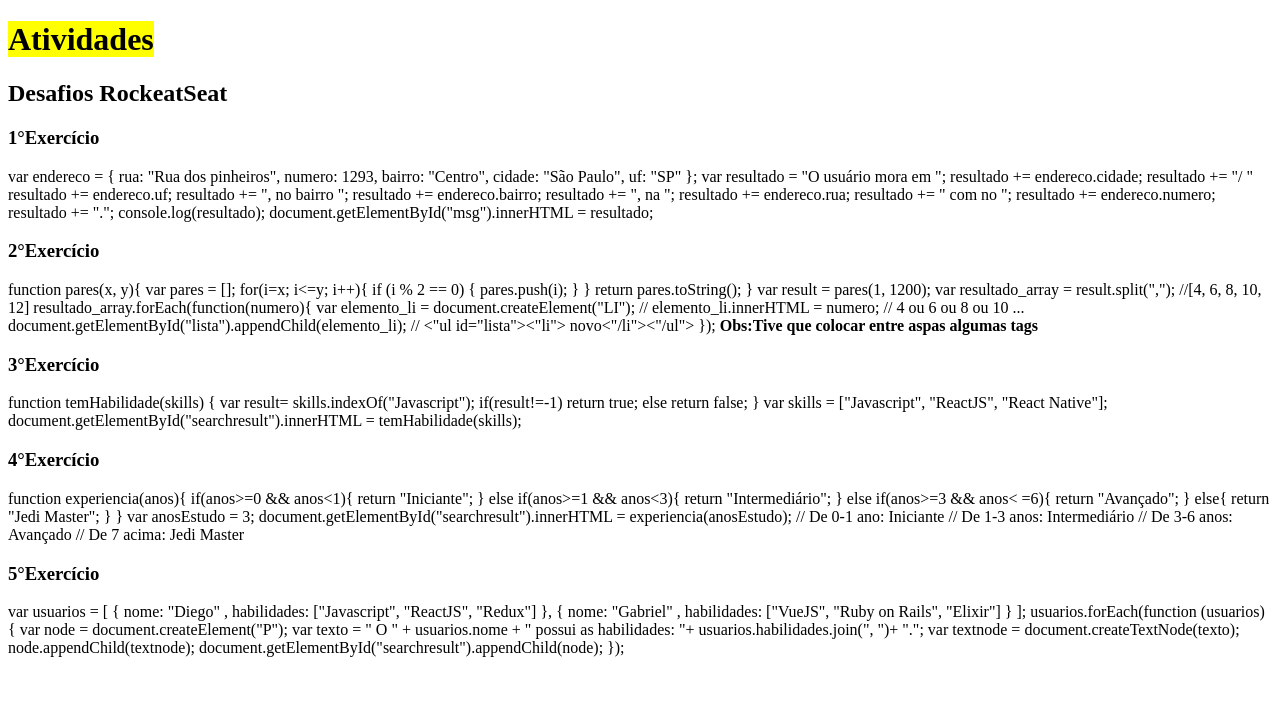
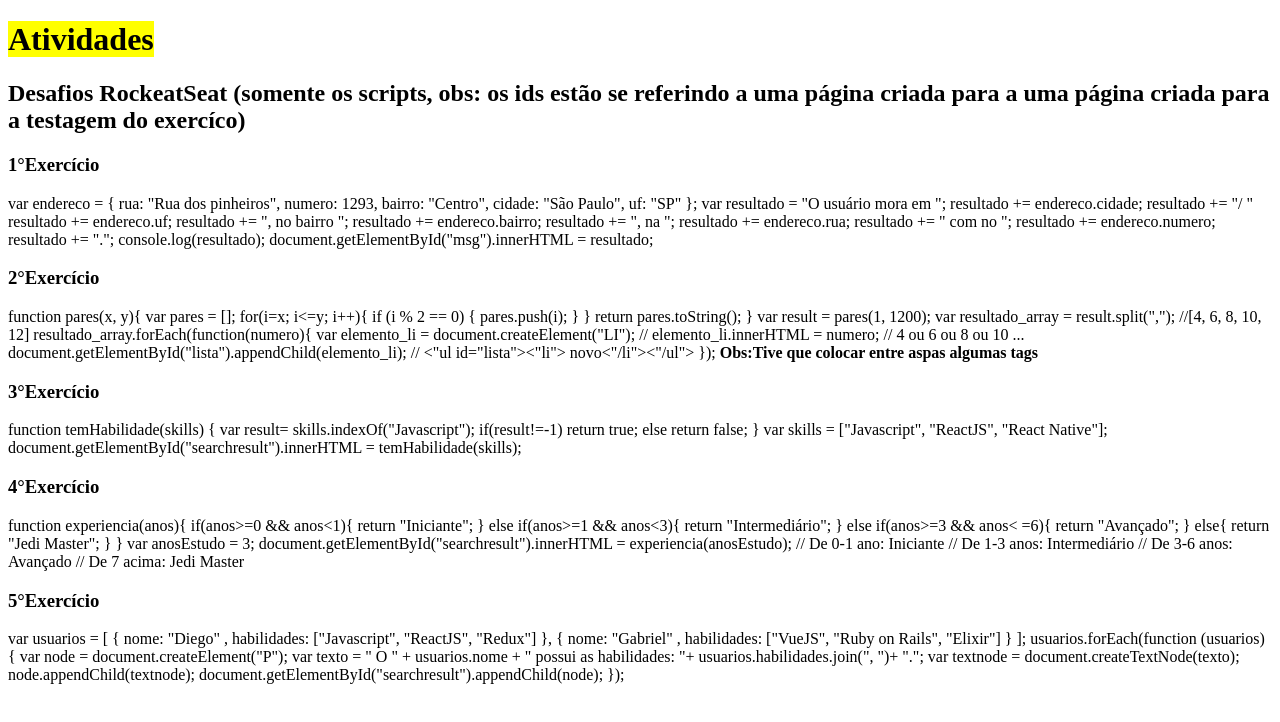
Before and after one commit to mylena21/mylena21.github.io, a plain HTML site: page atividades1.html in a window 1280 px wide. Drawn offline with Linux system fonts and the light colour scheme.

Commit message:
Update atividades1.html

```diff
--- a/atividades1.html
+++ b/atividades1.html
@@ -5,7 +5,7 @@
 </head>
 <body>
  <h1 > <mark > Atividades </mark > </h1>
-<h2>Desafios RockeatSeat</h2>
+<h2>Desafios RockeatSeat (somente os scripts, obs: os ids estão se referindo a uma página criada para a uma página criada para a testagem do exercíco)</h2>
 <h3>1°Exercício</h3>
 <p>
 	var endereco = {
```
